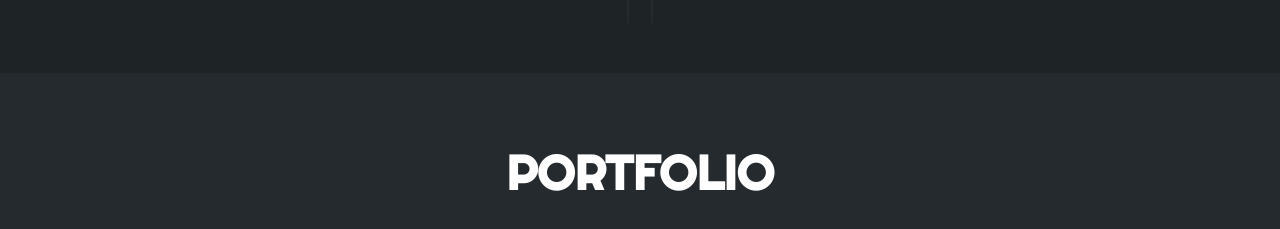
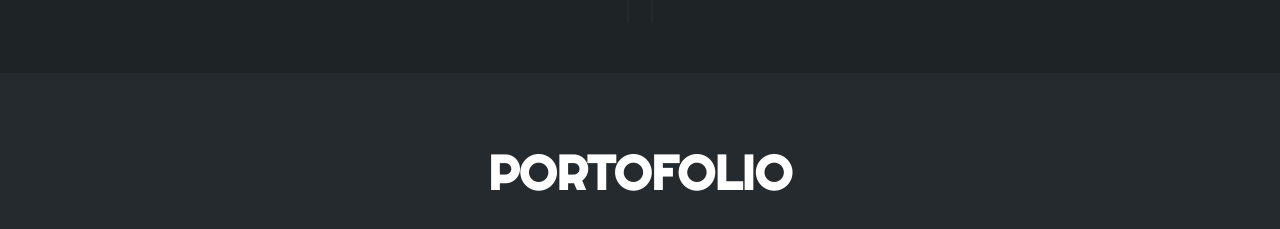
Before and after one commit to alfinyusriansyah/alfinyus-web.github.io, a plain HTML site: page index.html in a window 1280 px wide. Shown: the part 3940-4169 px from the top of the page. Drawn offline with nearby package versions, Linux system fonts and the light colour scheme.

Commit message:
Update index.html

```diff
--- a/index.html
+++ b/index.html
@@ -9,7 +9,7 @@
     <link rel="stylesheet" href="estilo.css">
 </head>
 <body>
-    <!-- MENU ENCABEZADO -->
+    <!-- MENU NAVBAR -->
     <div class="contenedor-header">
         <header>
             <div class="logo">
@@ -31,7 +31,7 @@
         </header>
     </div>
 
-    <!-- SECCION INICIO -->
+    <!-- SECTION INICIO -->
     <section id="inicio" class="inicio">
         <div class="contenido-banner">
             <div class="contenedor-img">
@@ -48,7 +48,7 @@
         </div>
     </section>
 
-    <!-- SECCION SOBRE MI -->
+    <!-- SECTION SOBRE MI -->
     <section id="sobremi" class="sobremi">
         <div class="contenido-seccion">
             <h2>About me</h2>
@@ -128,7 +128,7 @@
         </div>
     </section>
 
-    <!-- SECCION SKILLS -->
+    <!-- SECTION SKILLS -->
     <section class="skills" id="skills">
         <div class="contenido-seccion">
             <h2>Skills</h2>
@@ -175,7 +175,7 @@
         </div>
     </section>
 
-    <!-- SECCION CURRICULUM -->
+    <!-- SECTION CURRICULUM -->
     <section id="curriculum" class="curriculum">
         <div class="contenido-seccion">
             <h2>Curriculum</h2>
@@ -268,7 +268,7 @@
     <!-- SECCION PORTFOLIO -->
     <section id="portfolio" class="portfolio">
         <div class="contenido-seccion">
-            <h2>PORTFOLIO</h2>
+            <h2>PORTOFOLIO</h2>
             <div class="galeria">
                 <div class="proyecto">
                     <a href="https://alfinyus001.medium.com/klasifikasi-menggunakan-svm-support-vector-machine-di-python-pada-study-kasus-orange-vs-7a6e81f04515" target="_blank">
```
